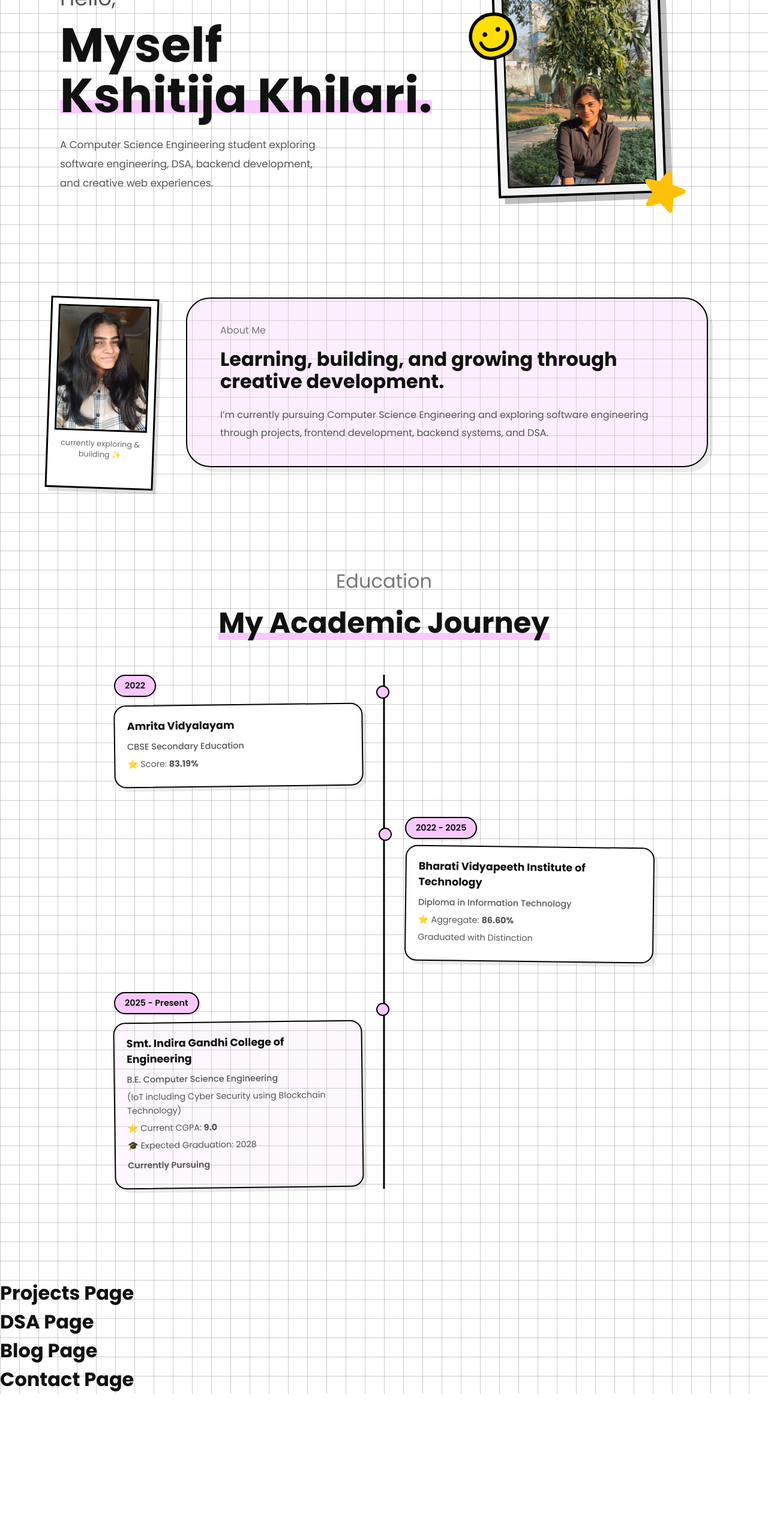
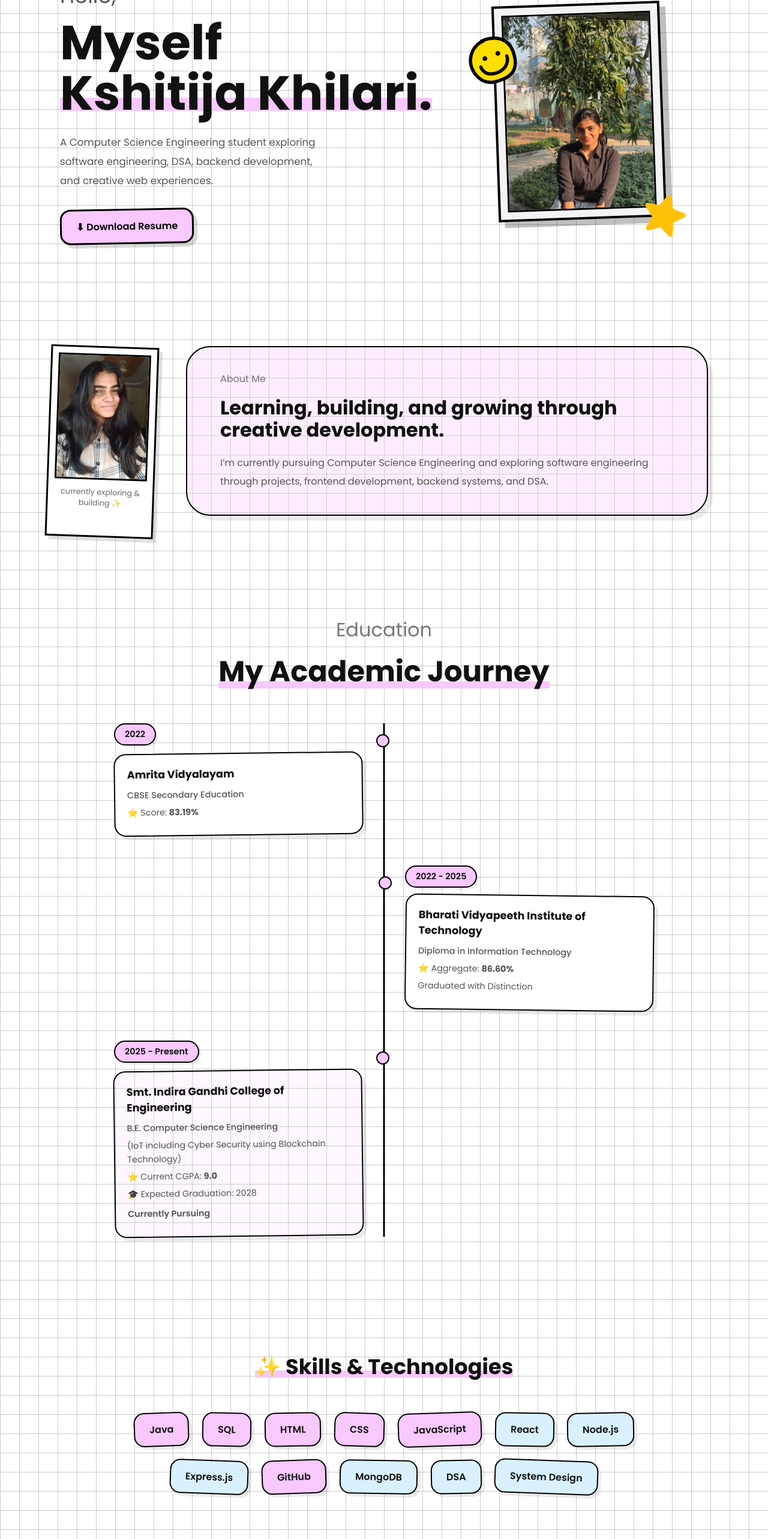
Before and after one commit to KshitijaKhilari/portfolio-website, a React (Vite) app: page / in a window 1280 px wide. Shown: the part 234-2800 px from the top of the page at 60% size. Before the commit the page ends 2558 px from the top, so only its background shows below. Built offline with nearby package versions, Linux system fonts and the light colour scheme.

Commit message:
Skills Page Done

```diff
--- a/src/App.jsx
+++ b/src/App.jsx
@@ -5,8 +5,6 @@ import Navbar from "./components/Navbar"
 import Home from "./pages/Home"
 import About from "./pages/About"
 import Projects from "./pages/Projects"
-import DSA from "./pages/DSA"
-import Blog from "./pages/Blog"
 import Contact from "./pages/Contact"
 
 function App() {
@@ -20,10 +18,6 @@ function App() {
 
       <Projects />
 
-      <DSA />
-
-      <Blog />
-
       <Contact />
     </>
   )
--- a/src/Styles/Home.css
+++ b/src/Styles/Home.css
@@ -355,3 +355,36 @@
   }
 
 }
+.resume-button {
+  display: inline-block;
+
+  margin-top: 30px;
+
+  padding: 14px 24px;
+
+  background-color: #f8c8ff;
+
+  color: black;
+
+  text-decoration: none;
+
+  font-size: 1rem;
+
+  font-weight: 600;
+
+  border: 3px solid black;
+
+  border-radius: 17.5px;
+
+  box-shadow: 6px 6px 0 rgba(0, 0, 0, 0.15);
+
+  transition: 0.3s ease;
+
+  transform: rotate(-1deg);
+}
+
+.resume-button:hover {
+  transform: rotate(-1deg) translateY(-4px);
+
+  box-shadow: 8px 8px 0 rgba(0, 0, 0, 0.18);
+}
--- /dev/null
+++ b/src/Styles/Skills.css
@@ -0,0 +1,137 @@
+.skills-section {
+  width: 100%;
+
+  padding: 40px 100px 120px;
+}
+
+.skills-header {
+  text-align: center;
+
+  margin-bottom: 50px;
+}
+
+.skills-tag {
+  font-size: 2.2rem;
+
+  font-weight: 700;
+
+  color: #111;
+
+  display: inline-block;
+
+  position: relative;
+}
+
+.skills-tag::after {
+  content: "";
+
+  position: absolute;
+
+  left: 0;
+  bottom: 8px;
+
+  width: 100%;
+  height: 12px;
+
+  background-color: #f8c8ff;
+
+  z-index: -1;
+}
+
+.skills-container {
+  max-width: 950px;
+
+  margin: 0 auto;
+
+  display: flex;
+
+  flex-wrap: wrap;
+
+  justify-content: center;
+
+  gap: 22px;
+}
+
+.skill-pill {
+  padding: 14px 24px;
+
+  border: 2px solid black;
+
+  border-radius: 17.5px;
+
+  font-weight: 600;
+
+  font-size: 1rem;
+
+  box-shadow: 5px 5px 0 rgba(0, 0, 0, 0.08);
+
+  transition: all 0.3s ease;
+
+  cursor: default;
+}
+
+.skill-pill:hover {
+  transform: translateY(-4px);
+}
+
+.pink {
+  background-color: #f8c8ff;
+}
+
+.blue {
+  background-color: #d9f1ff;
+}
+
+/* Scrapbook rotations */
+
+.skill-pill:nth-child(1) {
+  transform: rotate(-2deg);
+}
+
+.skill-pill:nth-child(2) {
+  transform: rotate(1deg);
+}
+
+.skill-pill:nth-child(3) {
+  transform: rotate(-1deg);
+}
+
+.skill-pill:nth-child(4) {
+  transform: rotate(2deg);
+}
+
+.skill-pill:nth-child(5) {
+  transform: rotate(-2deg);
+}
+
+.skill-pill:nth-child(6) {
+  transform: rotate(1deg);
+}
+
+.skill-pill:nth-child(7) {
+  transform: rotate(-1deg);
+}
+
+.skill-pill:nth-child(8) {
+  transform: rotate(2deg);
+}
+
+.skill-pill:nth-child(9) {
+  transform: rotate(-2deg);
+}
+
+.skill-pill:nth-child(10) {
+  transform: rotate(1deg);
+}
+
+.skill-pill:nth-child(11) {
+  transform: rotate(-1deg);
+}
+
+.skill-pill:nth-child(12) {
+  transform: rotate(2deg);
+}
+
+.skill-pill:nth-child(13) {
+  transform: rotate(-2deg);
+}
--- a/src/components/Navbar.jsx
+++ b/src/components/Navbar.jsx
@@ -18,15 +18,7 @@ function Navbar() {
         </li>
 
         <li>
-          <a href="#dsa">DSA</a>
-        </li>
-
-        <li>
           <a href="#contact">Contact</a>
-        </li>
-
-        <li>
-          <a href="#blog">Blog</a>
         </li>
 
       </ul>
--- /dev/null
+++ b/src/components/Skills.jsx
@@ -0,0 +1,52 @@
+import "../styles/Skills.css"
+
+function Skills() {
+
+  const skills = [
+    { name: "Java", color: "pink" },
+    { name: "SQL", color: "pink" },
+    { name: "HTML", color: "pink" },
+    { name: "CSS", color: "pink" },
+    { name: "JavaScript", color: "pink" },
+    { name: "React", color: "blue" },
+    { name: "Node.js", color: "blue" },
+    { name: "Express.js", color: "blue" },
+    { name: "GitHub", color: "pink" },
+    { name: "MongoDB", color: "blue" },
+    { name: "DSA", color: "blue" },
+    { name: "System Design", color: "blue" }
+  ]
+
+  return (
+
+    <section className="skills-section">
+
+      <div className="skills-header">
+
+        <h2 className="skills-tag">
+          ✨ Skills & Technologies
+        </h2>
+
+      </div>
+
+      <div className="skills-container">
+
+        {skills.map((skill, index) => (
+
+          <div
+            key={index}
+            className={`skill-pill ${skill.color}`}
+          >
+            {skill.name}
+          </div>
+
+        ))}
+
+      </div>
+
+    </section>
+
+  )
+}
+
+export default Skills
--- a/src/pages/About.jsx
+++ b/src/pages/About.jsx
@@ -1,11 +1,14 @@
-import "../Styles/About.css"
-import EducationTimeline from "../components/EducationTimeline"
+import "../styles/About.css"
 
 import aboutImage from "../assets/kshitija-AboutMe.jpeg"
+
+import EducationTimeline from "../components/EducationTimeline"
+import Skills from "../components/Skills"
 
 function About() {
   return (
     <>
+
       <section id="about" className="about-section">
 
         <div className="about-card">
@@ -50,6 +53,8 @@ function About() {
 
       <EducationTimeline />
 
+      <Skills />
+
     </>
   )
 }
--- a/src/pages/Blog.jsx
+++ /dev/null
@@ -1,9 +0,0 @@
-function Blog() {
-    return (
-        <div>
-            <h1>Blog Page</h1>
-        </div>
-    )
-}
-
-export default Blog
--- a/src/pages/DSA.jsx
+++ /dev/null
@@ -1,9 +0,0 @@
-function DSA() {
-    return (
-        <div>
-            <h1>DSA Page</h1>
-        </div>
-    )
-}
-
-export default DSA
--- a/src/pages/Home.jsx
+++ b/src/pages/Home.jsx
@@ -4,7 +4,7 @@ import { useState, useRef, useEffect } from "react"
 import "../styles/Home.css"
 
 import heroImage from "../assets/kshitija.jpeg"
-
+import resumePDF from "../assets/Kshitija_Sandip_Khilari_Resume_.pdf"
 import arrow from "../assets/arrow.png"
 import star from "../assets/star.png"
 import smiley from "../assets/smiley.png"
@@ -68,6 +68,14 @@ function Home() {
           software engineering, DSA, backend development,
           and creative web experiences.
         </p>
+
+        <a
+          href={resumePDF}
+          download
+          className="resume-button"
+        >
+          ⬇ Download Resume
+        </a>
 
       </div>
 
```
Also changed, not shown: 1 other file (tests, documents, lock files or other folders). Lines whose indentation alone changed are shown as unchanged.
